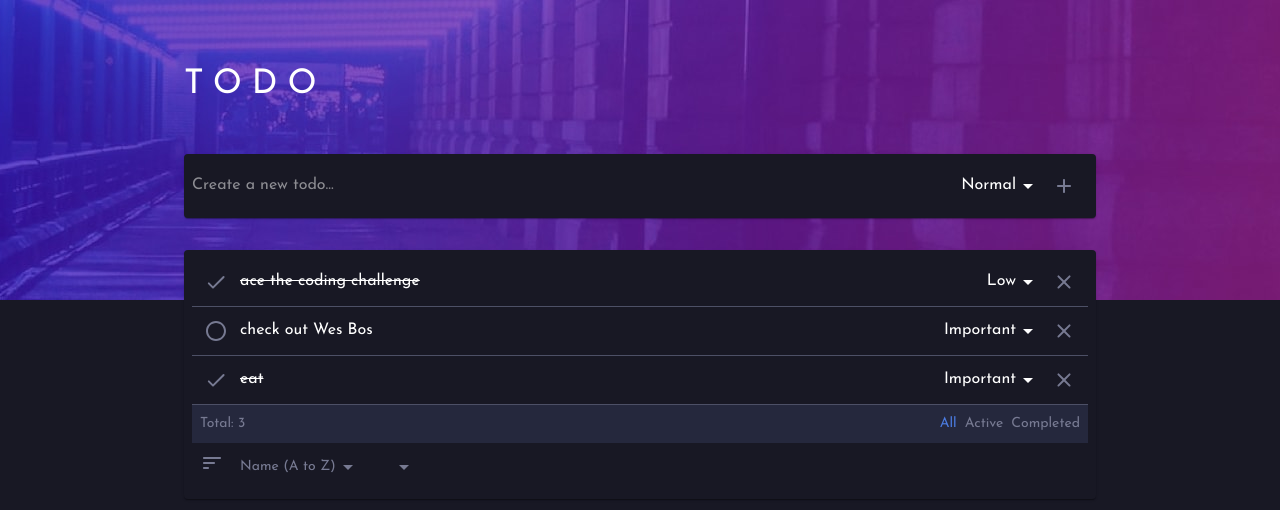
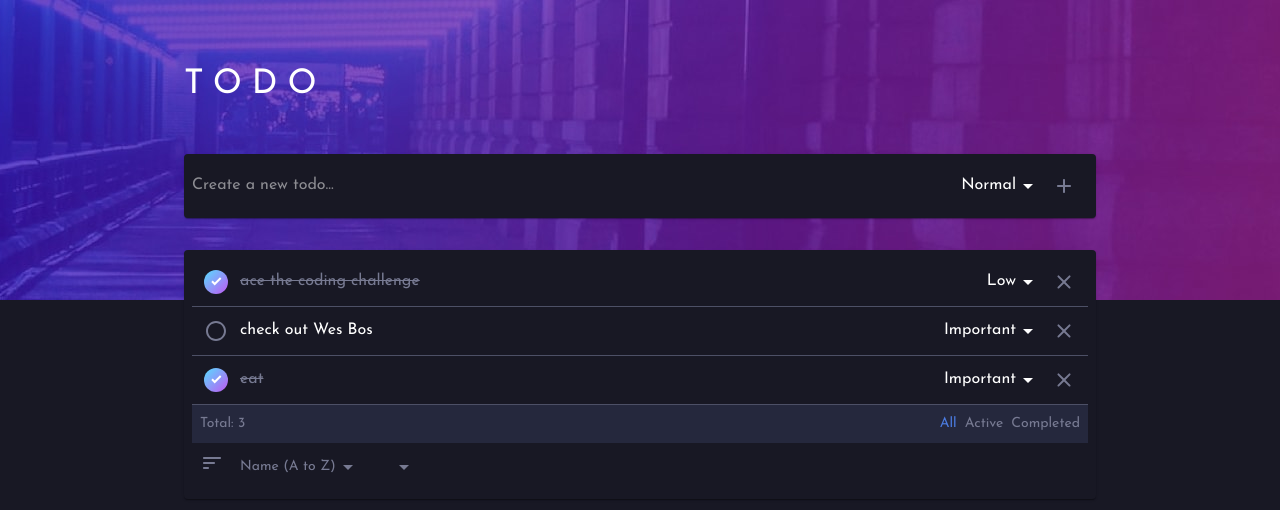
Before and after one commit to jpduong/jd-app-todo, a React (Create React App) app: page / in a window 1280 px wide. Shown: the top 510 px of the page. Built offline with nearby package versions, Linux system fonts and the light colour scheme.

Commit message:
cupdate check icon

```diff
--- a/src/components/CreatedTask.tsx
+++ b/src/components/CreatedTask.tsx
@@ -1,5 +1,4 @@
 import {
-  Box,
   Grid,
   IconButton,
   makeStyles,
@@ -7,11 +6,8 @@ import {
   Select,
   TextField,
 } from "@material-ui/core";
-import {
-  ClearRounded,
-  DoneRounded,
-  RadioButtonUncheckedRounded,
-} from "@material-ui/icons";
+import { ClearRounded, RadioButtonUncheckedRounded } from "@material-ui/icons";
+import checkIcon from "assets/icons/icon-check.svg";
 import { COLORS } from "index";
 import React from "react";
 import { Priority, Status, Task } from "types";
@@ -34,6 +30,8 @@ export const CreatedTask = (props: Props) => {
   } = props;
   const classes = useStyles();
 
+  const isCompletedTask = status === Status.Completed;
+
   return (
     <Grid
       container
@@ -46,18 +44,26 @@ export const CreatedTask = (props: Props) => {
             {status === Status.Active ? (
               <RadioButtonUncheckedRounded />
             ) : (
-              <DoneRounded />
+              <div className={classes.checkedCircleContainer}>
+                <img src={checkIcon} alt="checked icon" />
+              </div>
             )}
           </IconButton>
           <TextField
             multiline
             value={name}
+            inputProps={
+              (isCompletedTask && {
+                style: {
+                  color: COLORS.DARK_GRAY_BLUE,
+                },
+              }) ||
+              {}
+            }
             onChange={(e) =>
               onUpdateTaskProperty(id, { name: e.target.value } as Task)
             }
-            className={`${
-              status === Status.Completed && classes.completedText
-            }`}
+            className={`${isCompletedTask && classes.completedText}`}
           />
         </Grid>
       </Grid>
@@ -83,5 +89,15 @@ export const CreatedTask = (props: Props) => {
 const useStyles = makeStyles((theme) => ({
   completedText: {
     textDecoration: "line-through",
+    color: COLORS.DARK_GRAY_BLUE,
+  },
+  checkedCircleContainer: {
+    height: 24,
+    width: 24,
+    borderRadius: "50%",
+    background: "linear-gradient(135deg,#57ddff, #c058f3)",
+    display: "flex",
+    justifyContent: "center",
+    alignItems: "center",
   },
 }));
```
